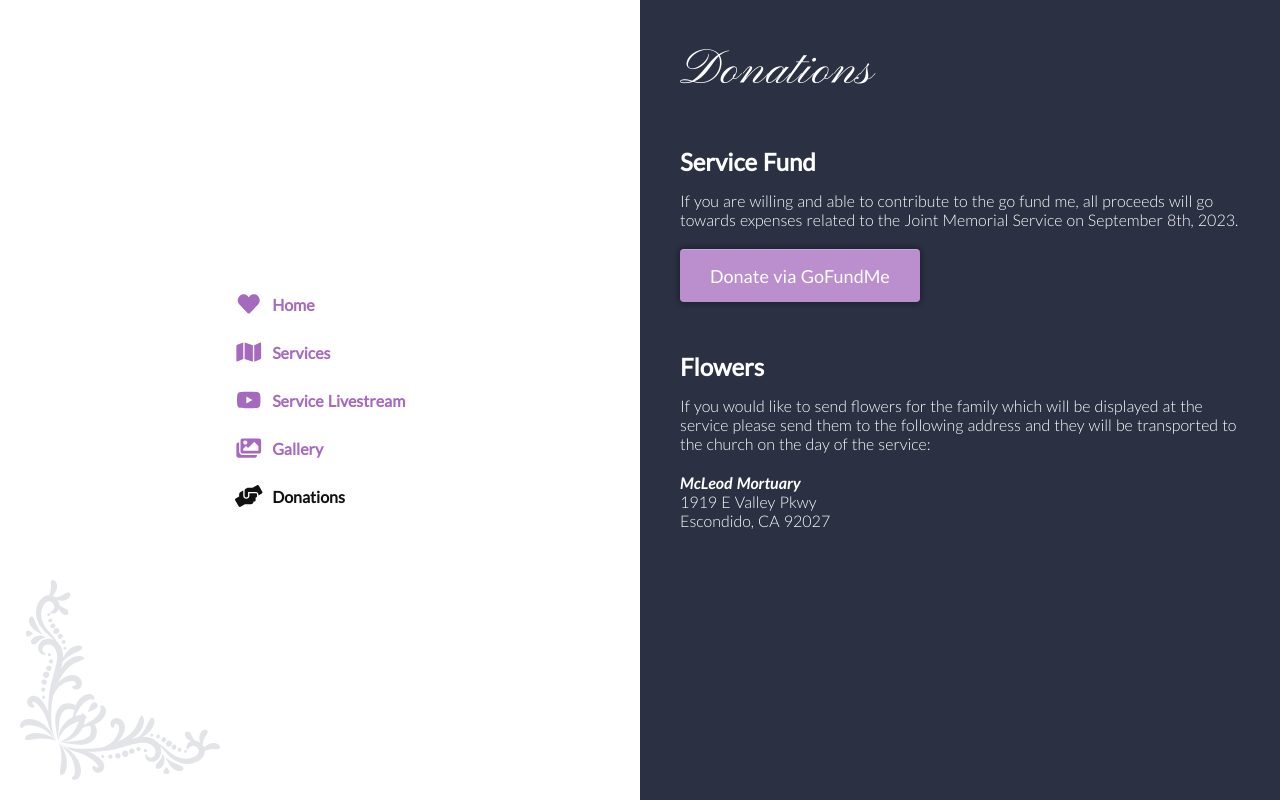
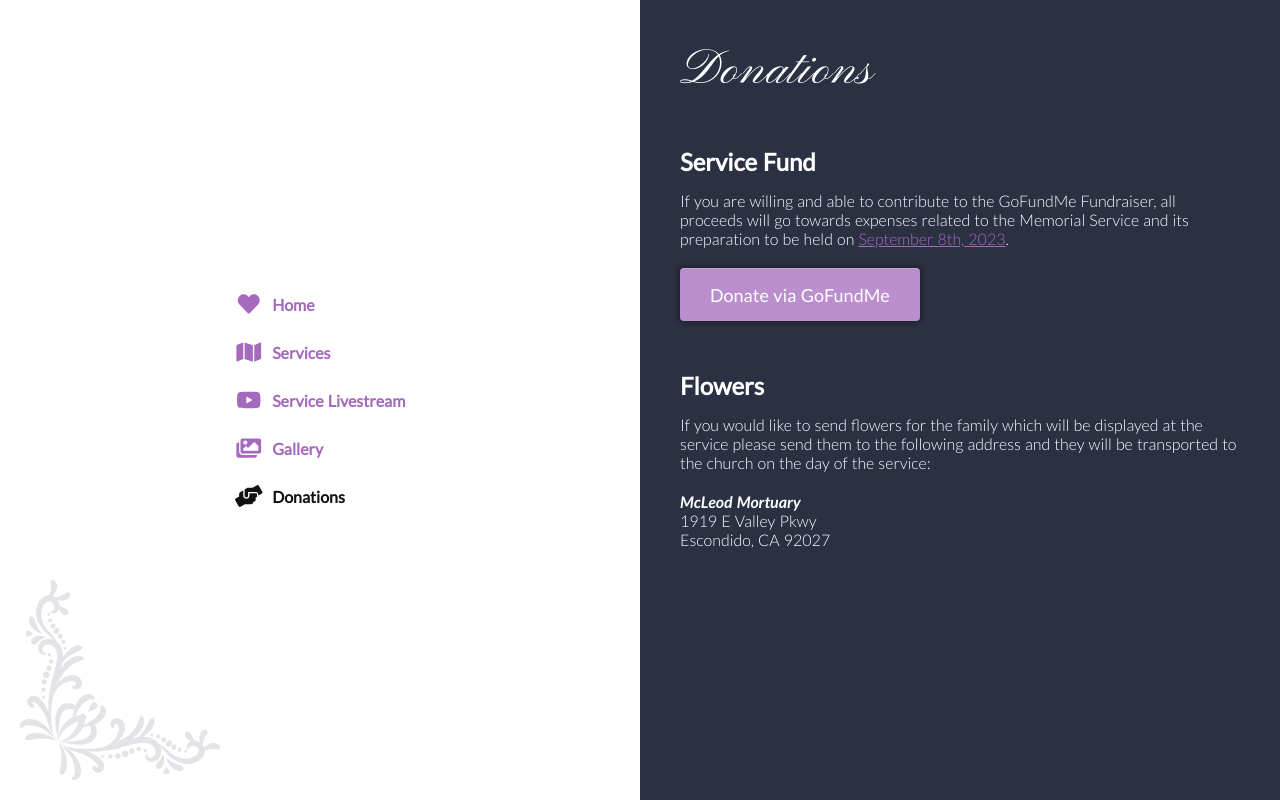
Before and after one commit to reshun/mary-and-wayne, a Nuxt app: page /donations in a window 1280 px wide. Built offline with nearby package versions, Linux system fonts and the light colour scheme.

Commit message:
Updated link to services pages

```diff
--- a/pages/donations.vue
+++ b/pages/donations.vue
@@ -7,8 +7,8 @@
       <!-- CONTENT START -->
       <h1 class="title">Donations</h1>
       <h2>Service Fund</h2>
-      <p>If you are willing and able to contribute to the go fund me, all proceeds will go towards expenses related to the
-        Joint Memorial Service on September 8th, 2023.
+      <p>If you are willing and able to contribute to the GoFundMe Fundraiser, all proceeds will go towards expenses related to the
+        Memorial Service and its preparation to be held on <NuxtLink to="/services"><span class="link"></span>September 8th, 2023</NuxtLink>.
       </p>
       <a class="button" target="_blank" rel=”noopener” href="https://www.gofundme.com/f/mary-and-wayne">Donate via
         GoFundMe</a>
```
